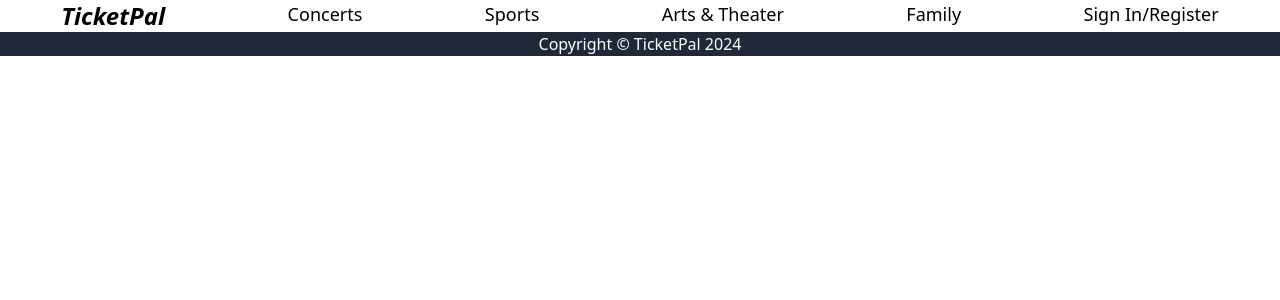
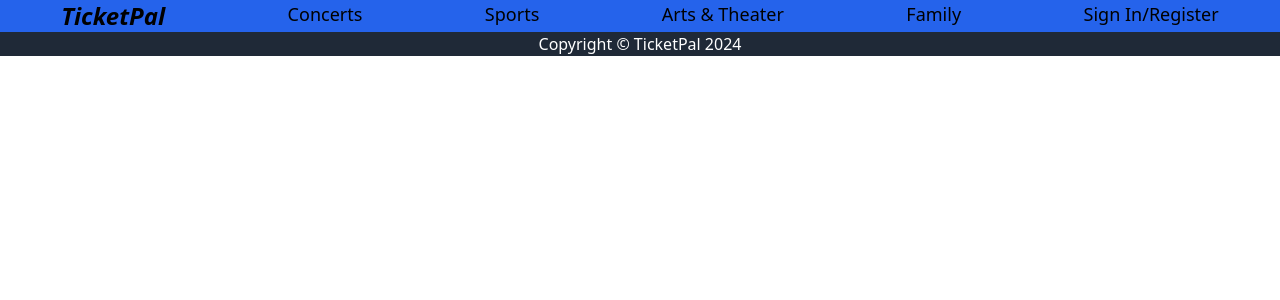
Before and after one commit to Ja-Uyoma/ticket-booking-application, a React (Vite) app: page / in a window 1280 px wide. Shown: the top 300 px of the page. Built offline with nearby package versions, Linux system fonts and the light colour scheme.

Commit message:
refactor: make the header background colour blue

```diff
--- a/src/client/App.jsx
+++ b/src/client/App.jsx
@@ -11,7 +11,7 @@ function App() {
 
 function Header() {
   return (
-    <div className="flex justify-around text-lg">
+    <div className="flex justify-around text-lg bg-blue-600">
       <header>
         <h1 className="font-bold text-2xl italic">TicketPal</h1>
       </header>
```
